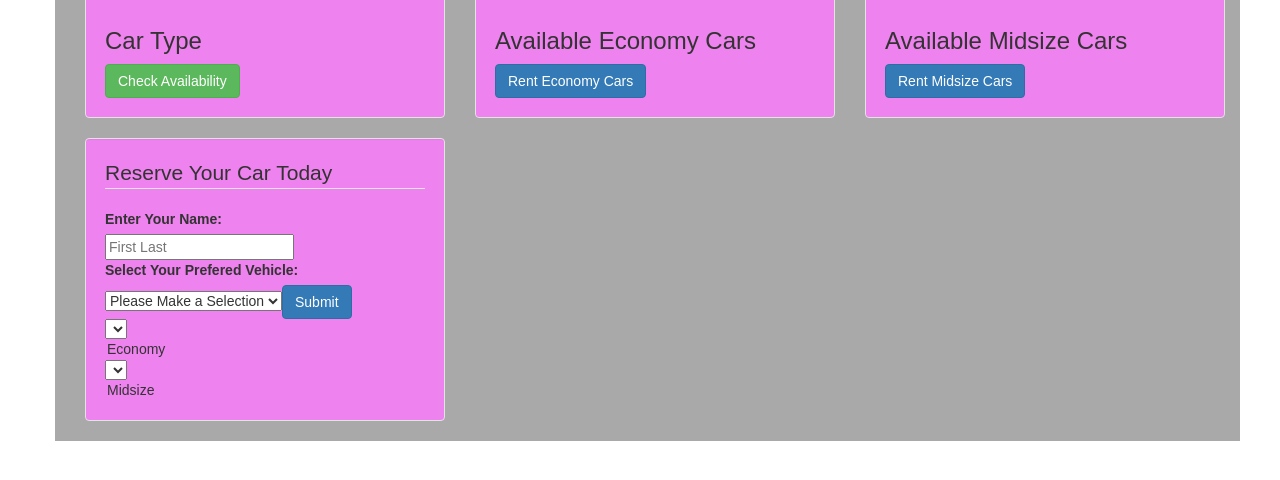
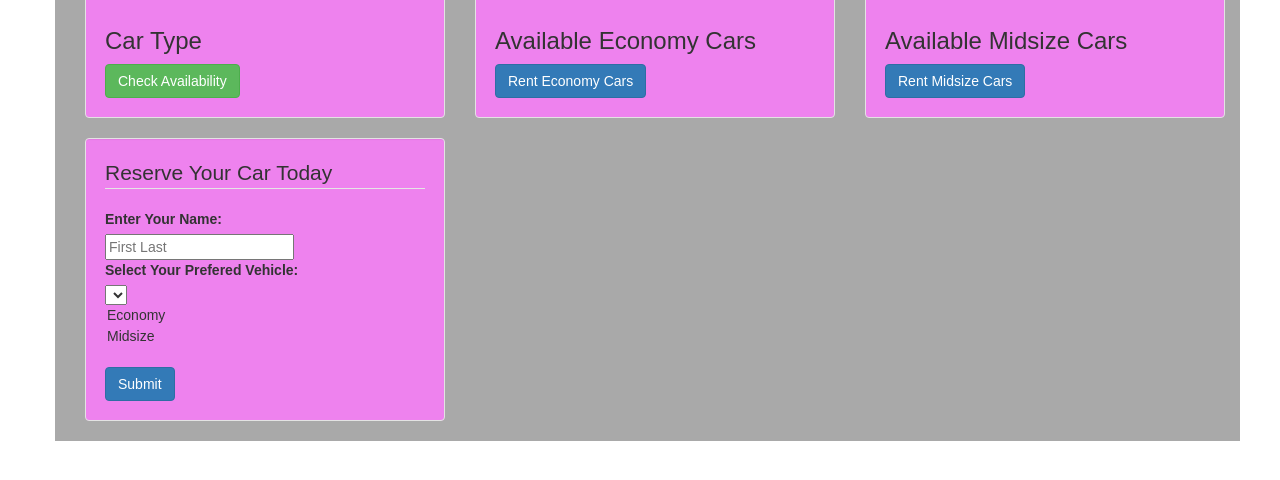
Before and after one commit to HeartsOnSunday/carRental, a plain HTML site: page v2/index.html in a window 1280 px wide. Shown: the part 82-562 px from the top of the page. Drawn offline with nearby package versions, Linux system fonts and the light colour scheme.

Commit message:
Select is working

```diff
--- a/v2/index.html
+++ b/v2/index.html
@@ -65,10 +65,10 @@
                                                                 <label>Enter Your Name:</label><br>
                                                                 <input type="text" name="newCustomer" id="newCustomer" pattern="[A-Za-z]+ [A-Za-z]+" placeholder="First Last" required=""><br>
                                                                 <label>Select Your Prefered Vehicle: </label><br>
-                                                    <select id="selection" name="Windows" size="1" onchange="showStats()">
-                                                    <option id="invalid" value="">Please Make a Selection</option>
-                                                     <option id="midsize" name="midsize" value="midsize">Midsize Car</option>
-                                                    <option id="economy" name="economy" value="economy">Economy Car</option><br>
+                                        <!--                                <select id="selection" name="Windows" size="1" onchange="showStats()">
+                                                                            <option id="invalid" value="">Please Make a Selection</option>
+                                                                            <option id="midsize" name="midsize" value="midsize">Midsize Car</option>
+                                                                            <option id="economy" name="economy" value="economy">Economy Car</option><br>    ---->
                                             </fieldset>
                                     </div>
                                 <br><input type="button" value="Submit" class="btn btn-primary" onclick="validateForm()"></input><br>
--- a/v2/script.js
+++ b/v2/script.js
@@ -24,13 +24,27 @@ var carRental = {
         ]
 };
 
+// CREATING THE DROPDOWN:::
+// The <select> must be created outside the function (universal variable selectOption)
+var selectOption = document.createElement("SELECT");
+
+// this action to appendChild only needs to happen once!!!
+document.getElementById("important").appendChild(selectOption);
+
+
+// NEXT:::
+//the Dropdown has been created but it needs dynamic options in it!!
+
+
+//  NODE:::::
 //  nodeName is SELECT        console.log(document.getElementById("selection").nodeName);
 //   nodeName is OPTION       console.log(document.getElementById("invalid").nodeName);
 //   nodeName is OPTION        console.log(document.getElementById("midsize").nodeName);
 
+
 for (var i = 0; i < carRental.cars.length; i++) {
     //create select option
-     var selectOption = document.createElement("SELECT");
+   // var selectOption = document.createElement("SELECT");
    // create Atributes
    selectOption.setAttribute("size", "1");
    selectOption.setAttribute("name", "Windows");
@@ -40,7 +54,7 @@ for (var i = 0; i < carRental.cars.length; i++) {
    var options = document.createElement("OPTION");
    //create attributes
    options.innerHTML = carRental.cars[i].type;
-   document.getElementById("important").appendChild(selectOption);
+//   document.getElementById("important").appendChild(selectOption);
    document.getElementById("important").appendChild(options);
 }
 
@@ -58,7 +72,6 @@ function rentEco() {
 function rentMid() {
                     document.getElementById("mAvail").innerHTML = --carRental.mAvailability;
     }
-
 function showStats() {
                         var stats = document.forms["carForm"]["Windows"].value;
     if (stats == "midsize") {
@@ -72,7 +85,6 @@ function showStats() {
                         document.getElementById("eAvail").innerHTML = carRental.eAvailability;
     }
 }
-
 function validateForm() {
         var x = document.forms["carForm"]["Windows"].value;
 
```
